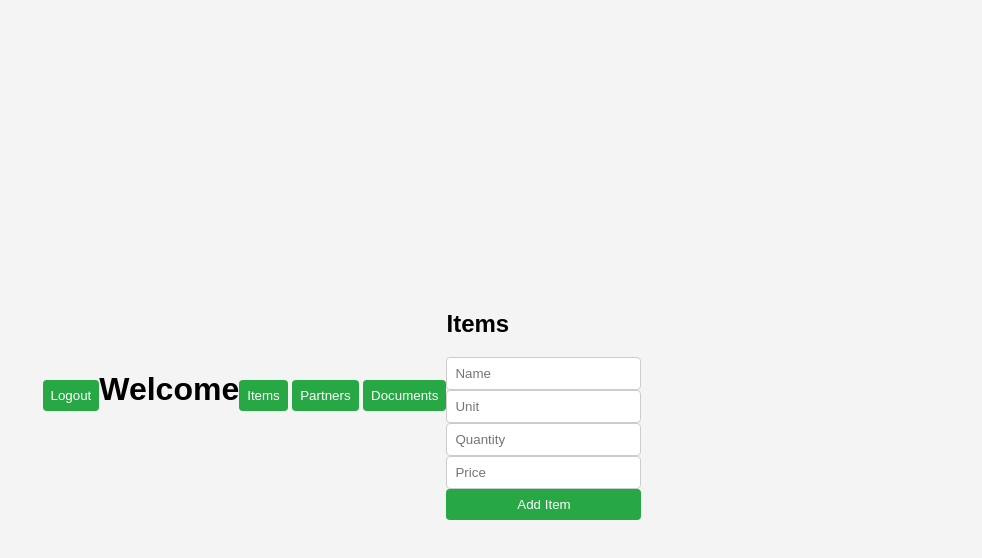
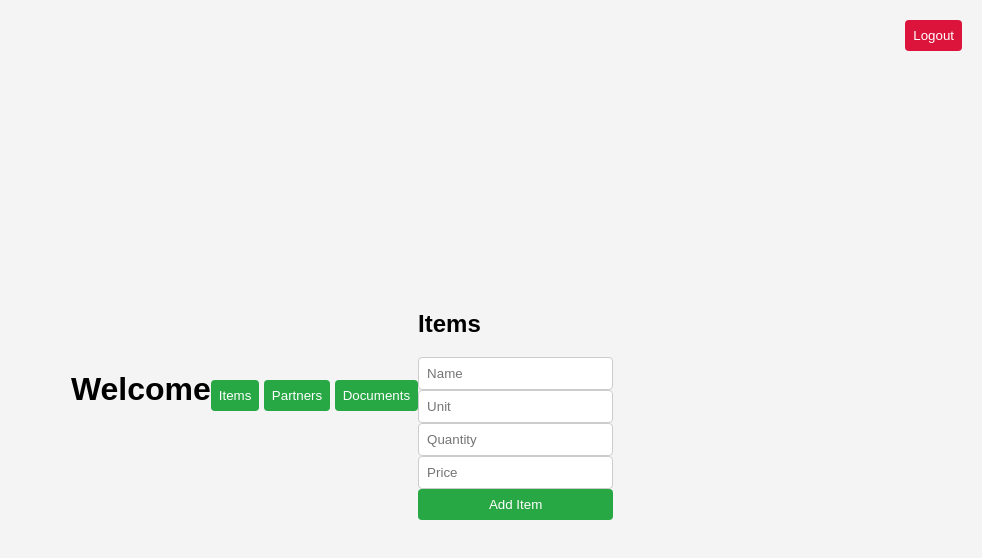
Before and after one commit to PepoVelikov/warehouse, a website: page public/dashboard.html in a window 1280 px wide. Shown: the whole page, without its empty margins (298-1280 px from the left). Drawn offline with Linux system fonts and the light colour scheme.

Commit message:
Edit position and color of logout button

```diff
--- a/public/dashboard.html
+++ b/public/dashboard.html
@@ -8,7 +8,7 @@
 </head>
 <body>
 
-  <button id="logoutButton">Logout</button>
+  <button id="logoutButton" style="position: absolute; top: 20px; right: 20px; color: white; background-color: crimson;">Logout</button>
 
   <h1>Welcome</h1>
 
```
